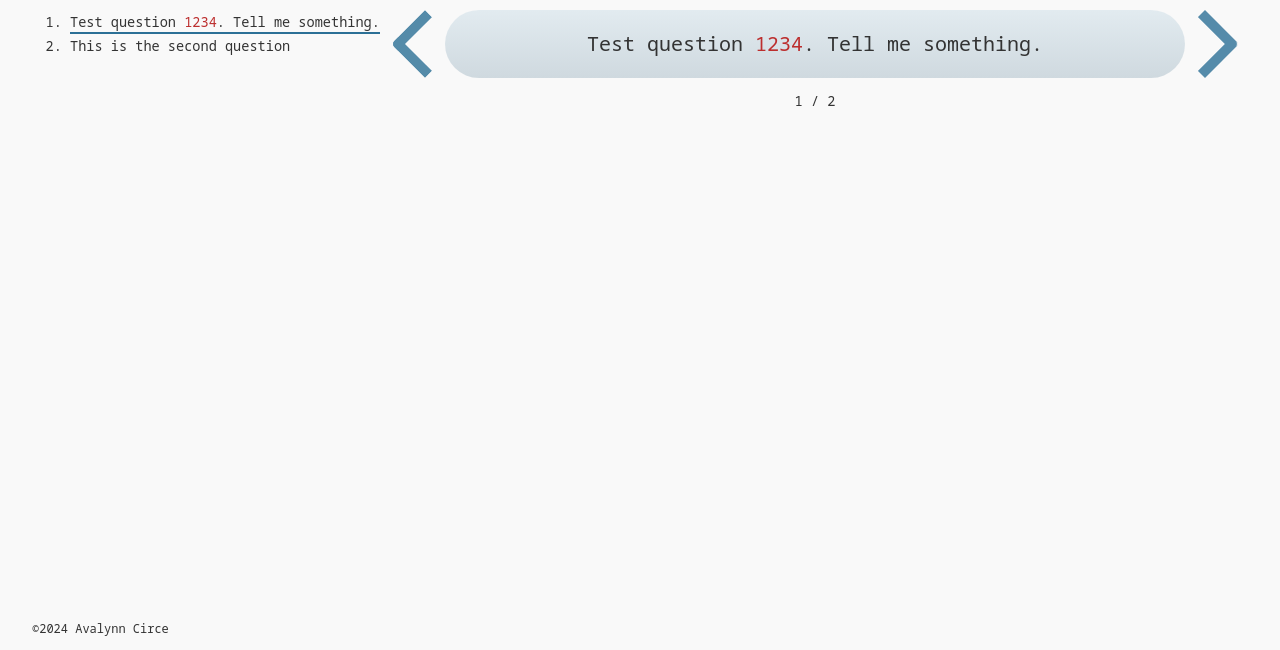
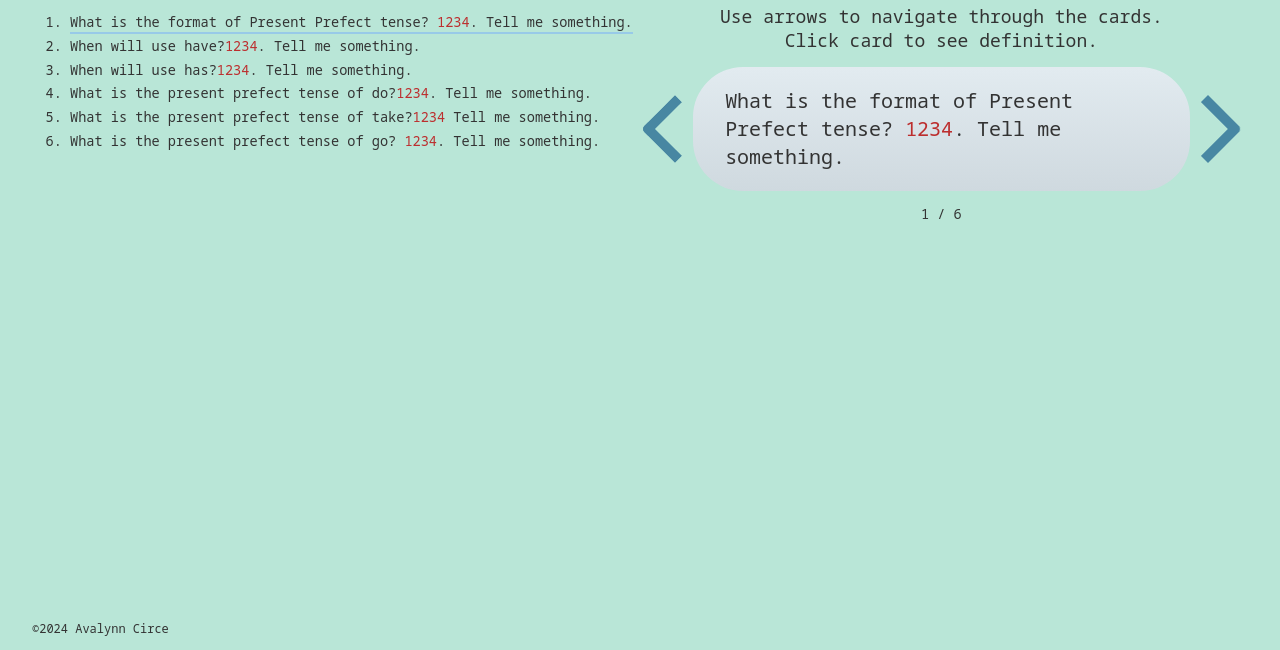
Before and after one commit to Kwokrachel/Rachel, a plain HTML site: page index.html in a window 1280 px wide. Shown: the part 150-800 px from the top of the page. Drawn offline with Linux system fonts and the light colour scheme.

Commit message:
color and questions

```diff
--- a/resources/css/styles.css
+++ b/resources/css/styles.css
@@ -15,7 +15,7 @@ html {
 }
 
 body {
-  background-color: #f9f9f9;
+  background-color: #b9e6d7;
   height: 100vh;
   margin: 0;
   padding: 0 30px;
@@ -122,7 +122,7 @@ li div::before {
   height: 2px;
   bottom: 0;
   left: 0;
-  background-color: #2c7096;
+  background-color: #98cae8;
   transform: scaleX(0);
   transform-origin: top left;
   transition: transform 0.2s ease;
--- a/resources/js/data.json
+++ b/resources/js/data.json
@@ -1,12 +1,32 @@
 [
     {
-		"prompt": "Test question <span>1234</span>. Tell <b>me</b> something.",
-		"answer": "This is the answer.",
+		"prompt": "What is the format of Present Prefect tense? <span>1234</span>. Tell <b>me</b> something.",
+		"answer": "have/has + p.p",
 		"link": "https://google.com"
 	},
     {
-		"prompt": "This is the second question",
-		"answer": "This is the answer.",
+		"prompt": "When will use have?<span>1234</span>. Tell <b>me</b> something.",
+		"answer": "I/You/We/They.",
 		"link": "https://facebook.com"
+	},
+	{
+		"prompt": "When will use has?<span>1234</span>. Tell <b>me</b> something.",
+		"answer": "He/She/It",
+		"link": "https://google.com"
+	},
+	{
+		"prompt": "What is the present prefect tense of do?<span>1234</span>. Tell <b>me</b> something.",
+		"answer": "Done.",
+		"link": "https://google.com"
+	},
+	{
+		"prompt": "What is the present prefect tense of take?<span>1234</span> Tell <b>me</b> something.",
+		"answer": "Taken.",
+		"link": "https://google.com"
+	},
+	{
+		"prompt": "What is the present prefect tense of go? <span>1234</span>. Tell <b>me</b> something.",
+		"answer": "gone.",
+		"link": "https://google.com"
 	}
 ]
```
